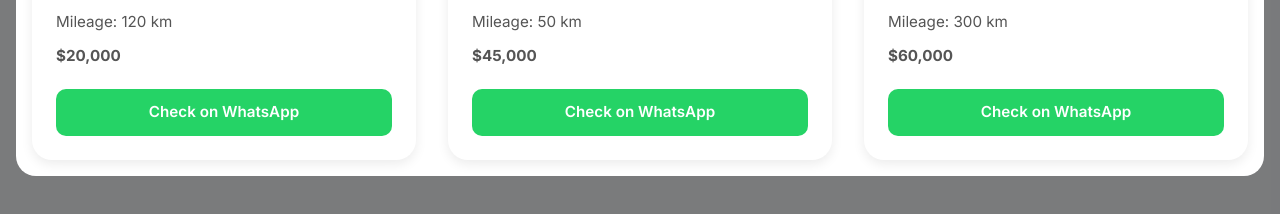
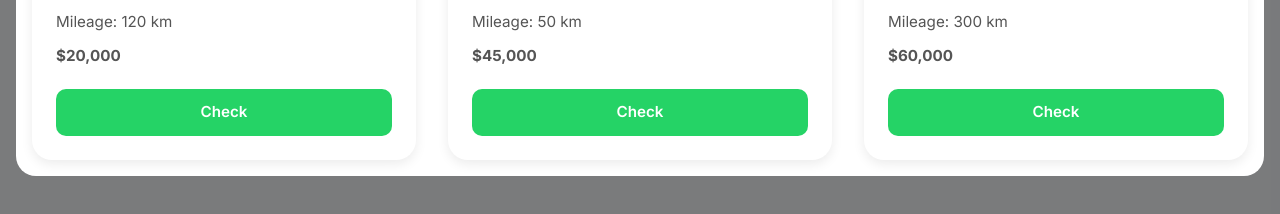
Before and after one commit to lamm24/Test1, a plain HTML site: page index.html in a window 1280 px wide. Both pictures are taken after a click on the button "Browse Inventory". Shown: the part 506-720 px from the top of the page. Drawn offline with Linux system fonts and the light colour scheme.

Commit message:
Update index.html

```diff
--- a/index.html
+++ b/index.html
@@ -95,7 +95,7 @@
             <p class="price">$20,000</p>
             <div class="btn-group">
 
-              <a href="https://wa.me/212720112372?text=I'm%20interested%20in%20the%202023%20Toyota%20Corolla" target="_blank" class="whatsapp-btn">Check on WhatsApp</a>
+              <a href="https://wa.me/212720112372?text=I'm%20interested%20in%20the%202023%20Toyota%20Corolla" target="_blank" class="whatsapp-btn">Check</a>
             </div>
           </div>
         </div>
@@ -107,7 +107,7 @@
             <p class="price">$45,000</p>
             <div class="btn-group">
 
-              <a href="https://wa.me/212720112372?text=I'm%20interested%20in%20the%202024%20Tesla%20Model%203" target="_blank" class="whatsapp-btn">Check on WhatsApp</a>
+              <a href="https://wa.me/212720112372?text=I'm%20interested%20in%20the%202024%20Tesla%20Model%203" target="_blank" class="whatsapp-btn">Check</a>
             </div>
           </div>
         </div>
@@ -119,7 +119,7 @@
             <p class="price">$60,000</p>
             <div class="btn-group">
 
-              <a href="https://wa.me/212720112372?text=I'm%20interested%20in%20the%202022%20BMW%20X5" target="_blank" class="whatsapp-btn">Check on WhatsApp</a>
+              <a href="https://wa.me/212720112372?text=I'm%20interested%20in%20the%202022%20BMW%20X5" target="_blank" class="whatsapp-btn">Check</a>
             </div>
           </div>
         </div>
```
